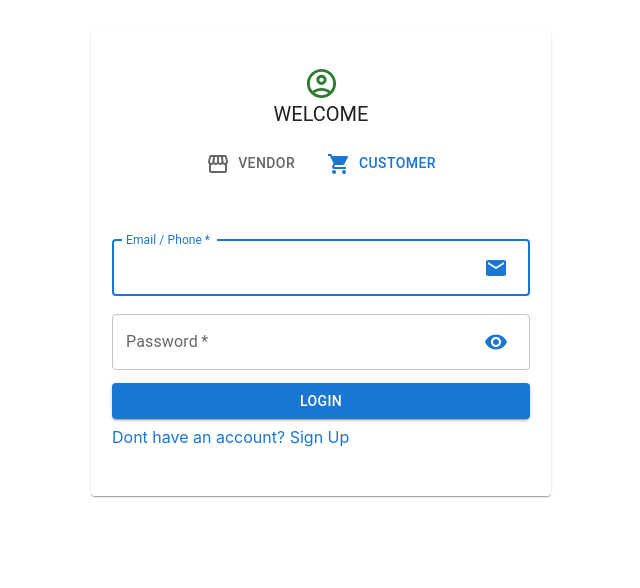
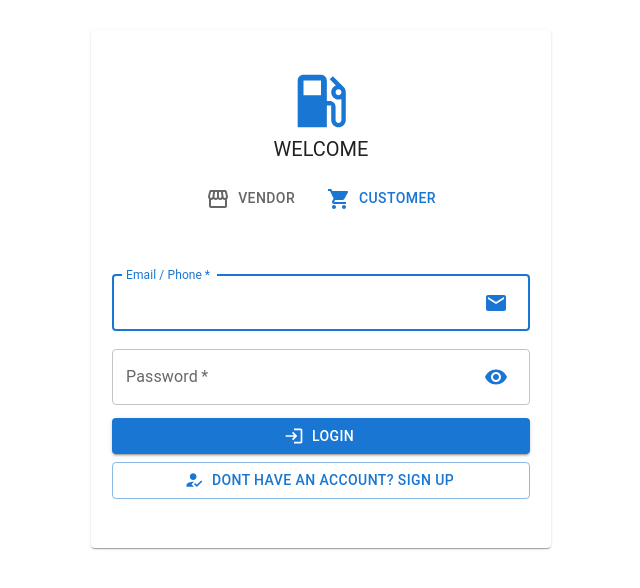
Before and after one commit to cafeway/phenomenalMotors, a React (Create React App) app: page /login in a window 1280 px wide. Shown: the top 588 px of the page, without its empty margins (319-959 px from the left). Built offline with nearby package versions, Linux system fonts and the light colour scheme.

Commit message:
i replaced the outlined user icon with the gas station icon

```diff
--- a/src/components/login.js
+++ b/src/components/login.js
@@ -4,7 +4,7 @@ import TextField from '@mui/material/TextField';
 import { Card, CardContent, CardHeader, Checkbox, FormControlLabel, Grid, InputAdornment, Tab, Tabs, Typography } from '@mui/material';
 import FormGroup from '@mui/material/FormGroup';
 import Button from '@mui/material/Button';
-import { AccountCircleOutlined, Login, Mail, Sell, ShoppingCart, Storefront, Visibility, WidthFull } from '@mui/icons-material';
+import { AccountCircleOutlined, HowToReg, LocalGasStation, Login, LoginOutlined, Mail, Sell, ShoppingCart, Storefront, Visibility, WidthFull } from '@mui/icons-material';
 import {  Router } from 'react-router-dom';
 import Link from '@mui/material/Link';
 export default function FormPropsTextFields() {
@@ -26,8 +26,8 @@ export default function FormPropsTextFields() {
             title={
                 <>
                     <Stack direction='row' justifyContent='center'>
-                        <AccountCircleOutlined fontSize='large' color='success'></AccountCircleOutlined>
 
+                        <LocalGasStation  sx={{width:'70px',height:'70px'}} color='primary'></LocalGasStation>
                     </Stack>
                     <Stack direction='row' justifyContent='center'>
                         <Typography variant='body3' fontSize={20}>WELCOME</Typography>
@@ -83,12 +83,12 @@ export default function FormPropsTextFields() {
 
 
                     <Grid item xs={12}>
-                        <Button variant='contained' type='submit' color='primary' fullWidth>Login</Button>
+                        <Button variant='contained' type='submit' color='primary' startIcon={<LoginOutlined/>} fullWidth>Login</Button>
                     </Grid>
                     <Grid item xs={12} sx={{marginBottom: '5px'}}>
                     <Grid item xs={12}>
+                        <Button variant='outlined' fullWidth  href='/register' startIcon={<HowToReg/>}>Dont have an account? Sign Up</Button>
 
-                       <Link underline='none' href="/register">Dont have an account? Sign Up</Link>
                     </Grid>
                </Grid>
                 </Grid>
```
